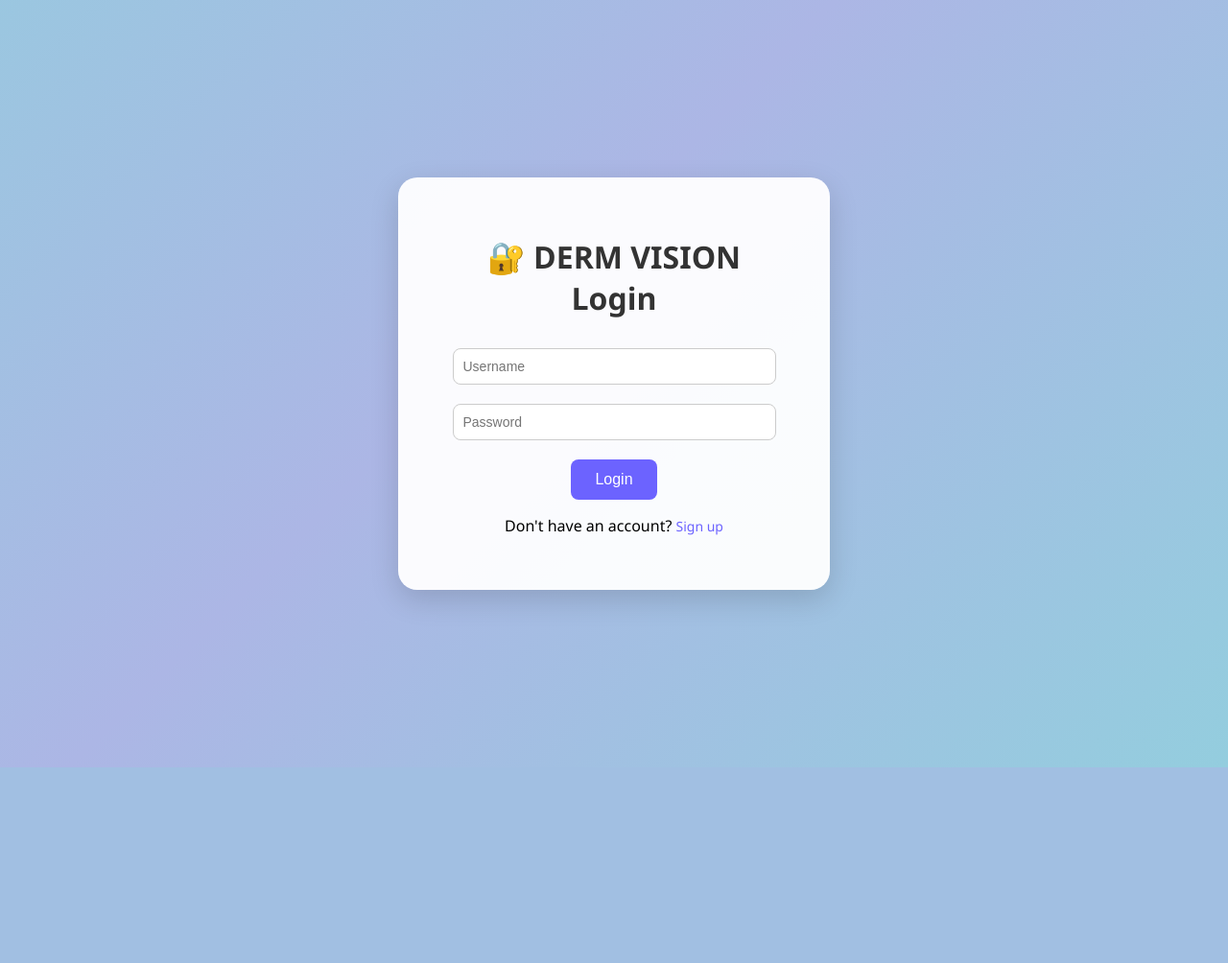
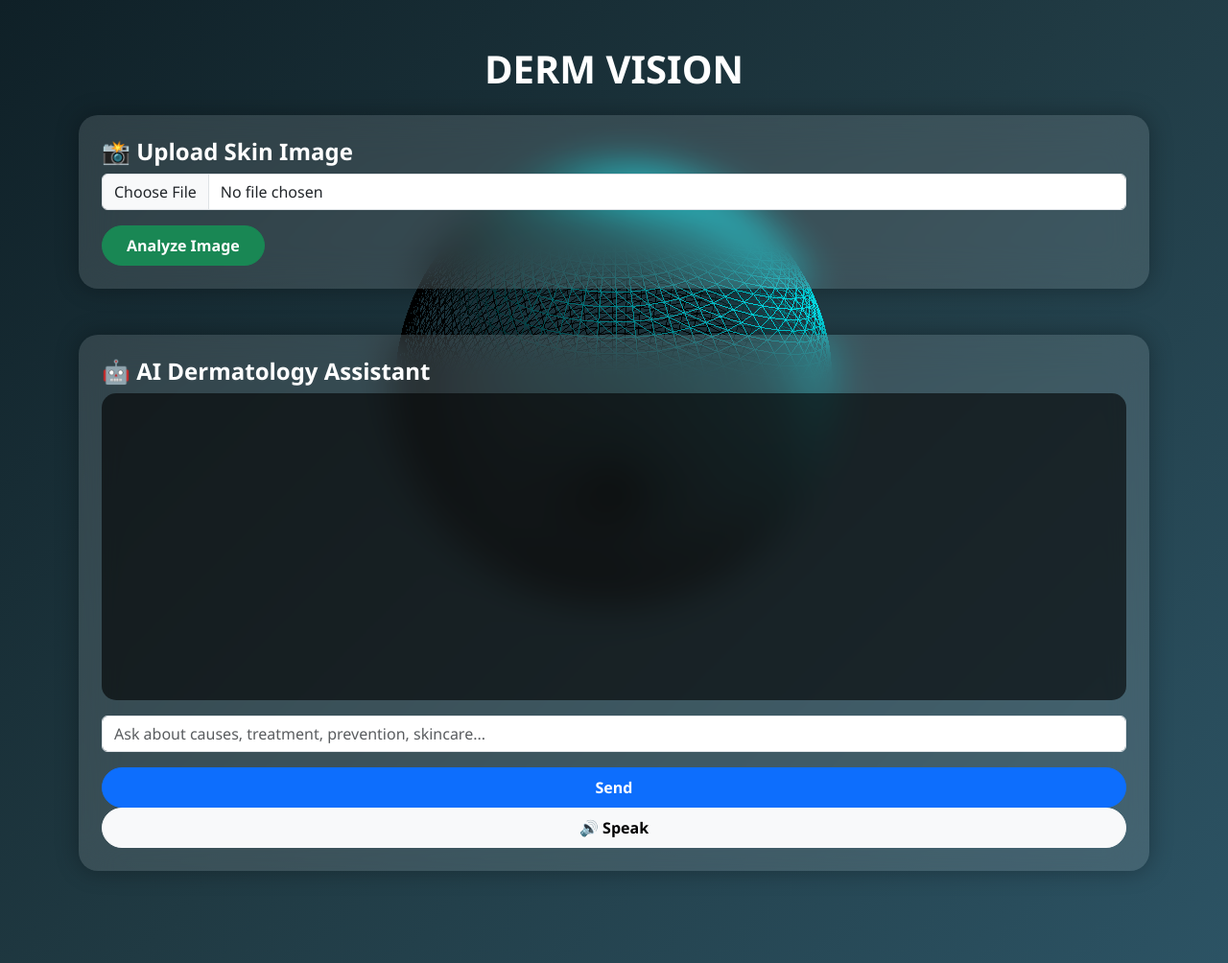
Before and after one commit to varsh123510/skin-disease, a Flask app: page / in a window 1280 px wide. Shown: the whole page at 96% size. Before the commit the page ends 800 px from the top, so only its background shows below. Run offline with Flask 3, Linux system fonts and the light colour scheme; some libraries are stand-ins or nearby versions.

Commit message:
first commit

```diff
--- a/app.py
+++ b/app.py
@@ -3,21 +3,24 @@ from torchvision import transforms
 from torchvision.models import resnet18, ResNet18_Weights
 from flask import Flask, request, render_template
 from PIL import Image
+import numpy as np
 import os
 
 app = Flask(__name__)
 
+# Device configuration
+device = "cuda" if torch.cuda.is_available() else "cpu"
+
 # Load model
-device = "cuda" if torch.cuda.is_available() else "cpu"
 weights = ResNet18_Weights.DEFAULT
 num_classes = 9
 model = resnet18(weights=weights)
 model.fc = torch.nn.Linear(model.fc.in_features, num_classes)
+model.load_state_dict(torch.load("best_skin_disease_model.pth", map_location=device))
 model = model.to(device)
-model.load_state_dict(torch.load("best_skin_disease_model.pth", map_location=device))
 model.eval()
 
-# Image Transform
+# Image transformation
 transform = transforms.Compose([
     transforms.Resize((128, 128)),
     transforms.ToTensor(),
@@ -25,30 +28,64 @@ transform = transforms.Compose([
                          std=[0.229, 0.224, 0.225])
 ])
 
-# Class labels
+# Original 9 classes
 classes = [
-    'Actinic keratosis', 'Atopic Dermatitis', 'Benign keratosis',
-    'Dermatofibroma', 'Melanocytic nevus', 'Melanoma',
-    'Squamous cell carcinoma', 'Tinea Ringworm Candidiasis', 'Vascular lesion'
+    "Actinic keratosis",
+    "Atopic Dermatitis",
+    "Benign keratosis",
+    "Dermatofibroma",
+    "Melanocytic nevus",
+    "Melanoma",
+    "Squamous cell carcinoma",
+    "Tinea Ringworm Candidiasis",
+    "Vascular lesion"
 ]
 
+# Allergy mapping
+allergy_classes = {
+    "Atopic Dermatitis": "Eczema (Skin Allergy)",
+    "Tinea Ringworm Candidiasis": "Fungal Allergy / Infection"
+}
 
+# ----------------------------
+# Skin validation function
+# ----------------------------
 def is_skin_image(image):
-    """
-    Basic check to ensure the uploaded image likely contains skin region.
-    """
     image = image.convert("RGB")
     pixels = list(image.getdata())
 
     skin_pixels = 0
-    for r, g, b in pixels[::50]:  # sample every 50th pixel
+    for r, g, b in pixels[::50]:
         if (r > 80 and g > 40 and b > 20 and
             max(r, g, b) - min(r, g, b) > 10 and
             r > g and r > b):
             skin_pixels += 1
 
-    # If less than 10% skin-like pixels → not valid skin image
     return (skin_pixels / (len(pixels) / 50)) > 0.1
+
+
+# ----------------------------
+# Melasma / PIH Detection Rule
+# ----------------------------
+def detect_melasma_pih(image):
+    image = image.resize((224, 224))
+    img_array = np.array(image)
+
+    R = img_array[:, :, 0].astype(float)
+    G = img_array[:, :, 1].astype(float)
+    B = img_array[:, :, 2].astype(float)
+
+    brown_pixels = (
+        (R > 70) &
+        (G > 40) &
+        (B < 150) &
+        (R > G) &
+        (G > B)
+    )
+
+    brown_ratio = np.sum(brown_pixels) / (224 * 224)
+
+    return brown_ratio > 0.30
 
 
 @app.route("/", methods=["GET", "POST"])
@@ -58,34 +95,57 @@ def index():
 
     if request.method == "POST":
         if "image" not in request.files:
-            error = "No file uploaded."
+            error = "No image uploaded."
             return render_template("index.html", error=error)
 
         file = request.files["image"]
 
         if file.filename == "":
-            error = "Please select an image file."
+            error = "No file selected."
             return render_template("index.html", error=error)
 
+        os.makedirs("uploads", exist_ok=True)
         filepath = os.path.join("uploads", file.filename)
-        os.makedirs("uploads", exist_ok=True)
         file.save(filepath)
 
         try:
-            image = Image.open(filepath)
+            image = Image.open(filepath).convert("RGB")
 
-            # ✅ Check if valid skin image
+            # Step 1: Validate skin image
             if not is_skin_image(image):
-                # Instead of prediction, send message directly
-                prediction = "❌ This is not a valid skin disease image. Please upload a proper skin image."
+                prediction = "❌ Please upload a valid skin image."
                 return render_template("index.html", prediction=prediction)
 
-            # Predict
+            # Step 2: Check Pigmentation Disorder FIRST
+            if detect_melasma_pih(image):
+                prediction = (
+                    "🌑 Pigmentation Disorder Detected\n"
+                    "Type: Melasma / Post-Inflammatory Hyperpigmentation\n\n"
+                    "⚠️ This is an AI-assisted estimation only."
+                )
+                return render_template("index.html", prediction=prediction)
+
+            # Step 3: Otherwise run CNN model
             img_tensor = transform(image).unsqueeze(0).to(device)
+
             with torch.no_grad():
-                output = model(img_tensor)
-                predicted_class = output.argmax(dim=1).item()
-                prediction = f"🧠 Predicted Disease: {classes[predicted_class]}"
+                outputs = model(img_tensor)
+                predicted_class = outputs.argmax(dim=1).item()
+
+            predicted_disease = classes[predicted_class]
+
+            if predicted_disease in allergy_classes:
+                prediction = (
+                    "🤧 Skin Allergy Detected\n"
+                    f"Type: {allergy_classes[predicted_disease]}\n\n"
+                    "⚠️ This is not a medical diagnosis."
+                )
+            else:
+                prediction = (
+                    "🧠 Skin Disease Detected\n"
+                    f"Type: {predicted_disease}\n\n"
+                    "⚠️ This is not a medical diagnosis."
+                )
 
         except Exception as e:
             error = f"Error processing image: {e}"
--- a/templates/index.html
+++ b/templates/index.html
@@ -2,317 +2,321 @@
 <html lang="en">
 <head>
 <meta charset="UTF-8">
-  <title>
-    DERM VISION
+<title>AI Dermatology Pro Screening System</title>
+<meta name="viewport" content="width=device-width, initial-scale=1.0">
 
+<link href="https://cdn.jsdelivr.net/npm/bootstrap@5.3.2/dist/css/bootstrap.min.css" rel="stylesheet">
+<script src="https://cdnjs.cloudflare.com/ajax/libs/three.js/r128/three.min.js"></script>
 
-  </title>
-  <script src="https://cdnjs.cloudflare.com/ajax/libs/bodymovin/5.7.4/lottie.min.js"></script>
 <style>
-    body {
-      font-family: 'Segoe UI', Tahoma, Geneva, Verdana, sans-serif;
-      margin: 0;
-      padding: 0;
-      background: linear-gradient(-45deg, #74ebd5, #ACB6E5, #74ebd5, #ACB6E5);
-      background-size: 400% 400%;
-      animation: gradientBG 12s ease infinite;
-      display: flex;
-      justify-content: center;
-      align-items: center;
-      min-height: 100vh;
-      flex-direction: column;
-    }
-    @keyframes gradientBG {
-      0% {background-position: 0% 50%;}
-      50% {background-position: 100% 50%;}
-      100% {background-position: 0% 50%;}
-    }
-    h1 { color: #333; text-align: center; }
-
-    .section { display: none; width: 100%; }
-    .active { display: block; }
-
-    /* Login Container */
-    .login-container {
-      background-color: rgba(255,255,255,0.95);
-      padding: 40px 50px;
-      border-radius: 20px;
-      box-shadow: 0px 10px 30px rgba(0,0,0,0.15);
-      text-align: center;
-      width: 350px;
-      animation: fadeIn 1s ease;
-    }
-    @keyframes fadeIn {
-      from {opacity: 0; transform: translateY(30px);}
-      to {opacity: 1; transform: translateY(0);}
-    }
-    .login-container input {
-      width: 90%;
-      padding: 10px;
-      margin: 10px 0;
-      border-radius: 8px;
-      border: 1px solid #ccc;
-      font-size: 14px;
-    }
-    .btn {
-      padding: 12px 25px;
-      border: none;
-      border-radius: 8px;
-      background-color: #6C63FF;
-      color: white;
-      font-size: 16px;
-      cursor: pointer;
-      transition: 0.3s;
-      margin: 10px auto;
-      display: block;
-    }
-    .btn:hover { background-color: #5751d6; }
-    a { color: #6C63FF; cursor: pointer; font-size: 14px; }
-
-    .dashboard {
-      display: grid;
-      grid-template-columns: repeat(3, 1fr);
-      gap: 10px;
-      width: 80%;
-      max-width: 1000px;
-      margin: 20px auto;
-    }
-    .card {
-      background: white;
-      border-radius: 15px;
-      padding: 20px;
-      text-align: center;
-      font-weight: bold;
-      font-size: 1.1em;
-      transition: transform 0.3s, box-shadow 0.3s;
-      cursor: pointer;
-      box-shadow: 0px 5px 15px rgba(0,0,0,0.1);
-    }
-    .card:hover {
-      transform: translateY(-8px) scale(1.05);
-      box-shadow: 0px 15px 30px rgba(0,0,0,0.25), 0 0 15px rgba(108, 99, 255, 0.7);
-      background: #f9fbff;
+body{
+margin:0;
+background:linear-gradient(135deg,#0f2027,#203a43,#2c5364);
+font-family:'Segoe UI',sans-serif;
+color:#fff;
+overflow-x:hidden;
 }
 
-    .container {
-      background-color: rgba(255, 255, 255, 0.95);
-      padding: 20px 30px;
-      border-radius: 15px;
-      box-shadow: 0px 10px 30px rgba(0,0,0,0.1);
-      text-align: center;
-      width: 350px;
-      margin: auto;
-    }
-    img {
-      max-width: 100%;
-      margin-top: 15px;
-      border-radius: 10px;
-      box-shadow: 0px 5px 15px rgba(0,0,0,0.1);
-    }
-    .doctor-animation {
-      width: 200px; height: 200px;
-      margin: 10px auto 20px;
-      animation: float 3s ease-in-out infinite;
-    }
-    @keyframes float { 0%,100% { transform: translateY(0);} 50% { transform: translateY(-15px);} }
-
-    #infoBox {
-      display: none;
-      position: fixed;
-      top: 50%;
-      left: 50%;
-      transform: translate(-50%, -50%);
-      background: white;
-      padding: 30px;
-      border-radius: 20px;
-      box-shadow: 0px 5px 25px rgba(0,0,0,0.3);
-      width: 60%;
-      max-width: 500px;
-      text-align: left;
-      z-index: 1000;
-    }
-    #infoBox h2 { color: #1565c0; margin-top:0; }
-    #infoBox button {
-      background: #ef5350;
-      color: white;
-      border: none;
-      padding: 8px 15px;
-      border-radius: 10px;
-      float: right;
-      cursor: pointer;
+.card{
+background:rgba(255,255,255,0.12);
+backdrop-filter:blur(20px);
+border:none;
+border-radius:20px;
+color:#fff;
+box-shadow:0 0 25px rgba(0,0,0,0.3);
 }
 
-    .welcome-text {
-      text-align: center;
-      color: #2c3e50;
-      font-size: 1.3em;
-      margin-bottom: 15px;
-      font-weight: bold;
+h1,h4,label{color:#fff;font-weight:600;}
+
+.btn-custom{
+border-radius:30px;
+padding:8px 25px;
+font-weight:600;
+}
+
+.fade-q{
+opacity:0;
+transform:translateY(10px);
+transition:all 0.6s ease;
+margin-bottom:15px;
+}
+
+.fade-q.show{
+opacity:1;
+transform:translateY(0);
+}
+
+.chat-box{
+height:320px;
+overflow-y:auto;
+background:rgba(0,0,0,0.6);
+padding:15px;
+border-radius:15px;
+}
+
+.user{text-align:right;margin-bottom:10px;}
+.bot{text-align:left;margin-bottom:10px;}
+
+.user span{
+background:#00f2ff;
+color:black;
+padding:10px 15px;
+border-radius:20px;
+display:inline-block;
+}
+
+.bot span{
+background:#ffffff;
+color:black;
+padding:10px 15px;
+border-radius:20px;
+display:inline-block;
+}
+
+canvas{
+position:fixed;
+top:0;
+left:0;
+z-index:-1;
+}
+
+.disclaimer{
+font-size:0.85rem;
+opacity:0.9;
+margin-top:15px;
+color:#ddd;
+}
+
+.score-circle{
+width:120px;
+height:120px;
+border-radius:50%;
+border:10px solid #00f2fe;
+display:flex;
+align-items:center;
+justify-content:center;
+font-size:22px;
+font-weight:bold;
+margin:auto;
 }
 </style>
 </head>
 <body>
 
-  <!-- LOGIN -->
-   <center>
-  <div id="loginSection" class="section active">
-    <div class="login-container">
-      <h1>🔐 DERM VISION Login</h1>
-      <input type="text" id="loginUsername" placeholder="Username" required>
-      <input type="password" id="loginPassword" placeholder="Password" required>
-      <button class="btn" onclick="login()">Login</button>
-      <p>Don't have an account? <a onclick="toggleSignup(true)">Sign up</a></p>
+<div class="container py-5">
+<h1 class="text-center mb-4"> DERM VISION </h1>
 
+<!-- Upload -->
+<div class="card p-4 mb-5">
+<h4>📸 Upload Skin Image</h4>
+<form method="POST" enctype="multipart/form-data">
+<input type="file" name="image" class="form-control mb-3" required>
+<button type="submit" class="btn btn-success btn-custom">Analyze Image</button>
+</form>
+{% if error %}
+<div class="alert alert-danger mt-3">{{ error }}</div>
+{% endif %}
+</div>
 
+{% if prediction %}
+
+<!-- Questionnaire -->
+<div class="card p-4 mb-5">
+<h4>📝 Health Awareness Questionnaire</h4>
+<div id="questionArea"></div>
+<button onclick="nextQuestion()" class="btn btn-warning btn-custom mt-3">Next</button>
+<button onclick="generateReport()" class="btn btn-info btn-custom mt-3">Generate Report</button>
+</div>
+
+<!-- Report -->
+<div id="reportBox" class="card p-4 mb-5" style="display:none;">
+<h4>📋 AI Skin Health Report</h4>
+
+<div class="score-circle mb-3" id="scoreCircle">0</div>
+
+<div id="reportContent"></div>
+
+<button onclick="speakReport()" class="btn btn-light btn-custom mt-3">🔊 Voice Report</button>
+
+<div class="disclaimer">
+⚠️ DISCLAIMER: This AI system provides preliminary screening for educational purposes only.
+It does NOT replace professional medical diagnosis.
+Please consult a certified dermatologist for clinical confirmation.
 </div>
 </div>
 
-  <!-- SIGNUP -->
-  <div id="signupSection" class="section">
-    <div class="login-container">
-      <h1>📝 Create Account</h1>
-      <input type="text" id="signupUsername" placeholder="Choose Username" required>
-      <input type="password" id="signupPassword" placeholder="Choose Password" required>
-      <button class="btn" onclick="signup()">Sign Up</button>
-      <p>Already have an account? <a onclick="toggleSignup(false)">Login</a></p>
-    </div>
-  </div>
-  </center>
-  <!-- DASHBOARD -->
-  <div id="dashboard" class="section">
-    <button class="btn" style="width:100px; float:right; margin-right:50px;" onclick="logout()">Logout</button>
-    <h1>
-       <center>
-        🩺 DERM VISION <br>
+{% endif %}
 
-         Skin Disease Predictor
-
-    </center>
-  </h1>
-    <p id="welcomeUser" class="welcome-text"></p>
-    <div id="doctor" class="doctor-animation"></div>
-
-    <div class="dashboard">
-      <div class="card" onclick="showInfo('Actinic keratosis')">Actinic keratosis</div>
-      <div class="card" onclick="showInfo('Atopic Dermatitis')">Atopic Dermatitis</div>
-      <div class="card" onclick="showInfo('Benign keratosis')">Benign keratosis</div>
-      <div class="card" onclick="showInfo('Dermatofibroma')">Dermatofibroma</div>
-      <div class="card" onclick="showInfo('Melanocytic nevus')">Melanocytic nevus</div>
-      <div class="card" onclick="showInfo('Melanoma')">Melanoma</div>
-      <div class="card" onclick="showInfo('Squamous cell carcinoma')">Squamous cell carcinoma</div>
-      <div class="card" onclick="showInfo('Tinea Ringworm Candidiasis')">Tinea Ringworm Candidiasis</div>
-      <div class="card" onclick="showInfo('Vascular lesion')">Vascular lesion</div>
-    </div>
-    <button class="btn" onclick="showSection('predictor')">Go to Predictor</button>
+<!-- Chatbot ALWAYS visible -->
+<div class="card p-4 mb-5">
+<h4>🤖 AI Dermatology Assistant</h4>
+<div class="chat-box mb-3" id="chatBox"></div>
+<input type="text" id="chatInput" class="form-control mb-3" placeholder="Ask about causes, treatment, prevention, skincare...">
+<button onclick="sendMessage()" class="btn btn-primary btn-custom">Send</button>
+<button onclick="speakLast()" class="btn btn-light btn-custom">🔊 Speak</button>
 </div>
 
-  <!-- PREDICTOR -->
-  <div id="predictor" class="section">
-    <div class="container">
-      <h1>Skin Disease Predictor</h1>
-      <form method="POST" enctype="multipart/form-data">
-        <input type="file" name="image" accept="image/*" required onchange="previewImage(event)">
-        <br>
-        <button type="submit">Predict</button>
-      </form>
-      <img id="preview" src="#" style="display:none;"/>
-      {% if prediction %}
-        <div class="speech-bubble">🩺 Doctor says: {{ prediction }}</div>
-        <script>
-          const msg = new SpeechSynthesisUtterance("The predicted skin disease is {{ prediction }}");
-          msg.lang = "en-IN";
-          window.speechSynthesis.speak(msg);
-        </script>
-      {% endif %}
-      <button class="btn" onclick="showSection('dashboard')">⬅ Back to Dashboard</button>
-    </div>
-  </div>
-
-  <!-- INFO POPUP -->
-  <div id="infoBox">
-    <button onclick="closeInfo()">Close</button>
-    <h2 id="diseaseTitle"></h2>
-    <p id="diseaseDesc"></p>
 </div>
 
 <script>
-    function showSection(id){
-      document.querySelectorAll('.section').forEach(s => s.classList.remove('active'));
-      document.getElementById(id).classList.add('active');
+document.addEventListener("DOMContentLoaded", function(){
+
+/* ---------- 3D Sphere ---------- */
+const scene=new THREE.Scene();
+const camera=new THREE.PerspectiveCamera(75,window.innerWidth/window.innerHeight,0.1,1000);
+const renderer=new THREE.WebGLRenderer({alpha:true});
+renderer.setSize(window.innerWidth,window.innerHeight);
+document.body.appendChild(renderer.domElement);
+
+const geometry=new THREE.SphereGeometry(2,64,64);
+const material=new THREE.MeshStandardMaterial({color:0x00f2fe,wireframe:true});
+const sphere=new THREE.Mesh(geometry,material);
+scene.add(sphere);
+
+const light=new THREE.PointLight(0xffffff,1);
+light.position.set(5,5,5);
+scene.add(light);
+
+camera.position.z=5;
+
+function animate(){
+requestAnimationFrame(animate);
+sphere.rotation.y+=0.003;
+sphere.rotation.x+=0.002;
+renderer.render(scene,camera);
 }
-    function toggleSignup(isSignup){ showSection(isSignup ? 'signupSection' : 'loginSection'); }
+animate();
 
-    function signup(){
-      const u=document.getElementById('signupUsername').value.trim();
-      const p=document.getElementById('signupPassword').value.trim();
-      if(!u||!p) return alert("Please fill all fields");
-      let users=JSON.parse(localStorage.getItem('users'))||{};
-      if(users[u]) return alert("Username already exists!");
-      users[u]=p; localStorage.setItem('users',JSON.stringify(users));
-      alert("Signup successful! Please login."); toggleSignup(false);
+/* ---------- Questionnaire Logic ---------- */
+let disease=`{{ prediction | default('Skin Condition') | safe }}`.toLowerCase();
+let questions=[];
+let answers=[];
+let qIndex=0;
+
+questions=[
+"Do you experience itching? (Yes/No)",
+"Has the patch increased in size recently? (Yes/No)",
+"Is there redness or inflammation? (Yes/No)",
+"Do you have frequent sun exposure? (Yes/No)",
+"Do you use sunscreen regularly? (Yes/No)",
+"Is there family history of skin issues? (Yes/No)",
+"Have you noticed color variation? (Yes/No)",
+"Is the skin texture changing? (Yes/No)",
+"Have you delayed medical consultation? (Yes/No)",
+"Do you use cosmetic products frequently? (Yes/No)"
+];
+
+window.nextQuestion=function(){
+if(qIndex<questions.length){
+let div=document.createElement("div");
+div.className="fade-q show";
+div.innerHTML=`<label>${questions[qIndex]}</label>
+<div>
+<input type="radio" name="q${qIndex}" value="Yes"> Yes
+<input type="radio" name="q${qIndex}" value="No"> No
+</div>`;
+document.getElementById("questionArea").appendChild(div);
+qIndex++;
+}
 }
 
-    function login(){
-      const u=document.getElementById('loginUsername').value.trim();
-      const p=document.getElementById('loginPassword').value.trim();
-      let users=JSON.parse(localStorage.getItem('users'))||{};
-      if(users[u]===p){
-        localStorage.setItem('loggedInUser',u);
-        showDashboard(u);
-      } else alert("Invalid username or password!");
+window.generateReport=function(){
+
+answers=[];
+for(let i=0;i<questions.length;i++){
+let selected=document.querySelector(`input[name="q${i}"]:checked`);
+if(selected) answers.push(selected.value);
 }
 
-    function logout(){
-      localStorage.removeItem('loggedInUser');
-      showSection('loginSection');
+let yesCount=answers.filter(a=>a==="Yes").length;
+let score=100-(yesCount*7);
+if(score<40) score=40;
+
+document.getElementById("scoreCircle").innerText=score;
+
+let riskLevel="Low";
+if(score<70) riskLevel="Moderate";
+if(score<55) riskLevel="High";
+
+let content=`
+<b>Screening Result:</b> Possible ${disease}<br><br>
+<b>Risk Level:</b> ${riskLevel}<br>
+<b>Skin Health Score:</b> ${score}/100<br><br>
+
+<b>Recommendation:</b><br>
+- Maintain regular sunscreen use.<br>
+- Avoid harsh cosmetic products.<br>
+- Monitor any sudden skin changes.<br>
+- Seek dermatologist consultation if symptoms persist.<br>
+`;
+
+document.getElementById("reportContent").innerHTML=content;
+document.getElementById("reportBox").style.display="block";
 }
 
-    function showDashboard(user){
-      showSection('dashboard');
-      document.getElementById('welcomeUser').innerText = `👋 Welcome, ${user}!`;
-      const speech = new SpeechSynthesisUtterance(`Welcome ${user}, to DERM Vision!`);
-      speech.lang="en-IN";
+/* ---------- Voice ---------- */
+function speak(text){
+let speech=new SpeechSynthesisUtterance(text);
+speech.rate=0.95;
+speech.pitch=1.05;
 window.speechSynthesis.speak(speech);
 }
 
-    window.onload=function(){
-      const user=localStorage.getItem('loggedInUser');
-      if(user) showDashboard(user);
-    };
-
-    var animation = bodymovin.loadAnimation({
-      container: document.getElementById('doctor'),
-      renderer: 'svg', loop: true, autoplay: true,
-      path: 'https://lottie.host/ea1a39f3-c9b3-4d93-b83a-cf905d86d788/kvl4BvUGUJ.json'
-    });
-
-    function previewImage(e){
-      var p=document.getElementById('preview');
-      p.src=URL.createObjectURL(e.target.files[0]);
-      p.style.display='block';
+window.speakReport=function(){
+let text=document.getElementById("reportContent").innerText;
+speak(text);
 }
 
-    const diseaseInfo={
-      "Actinic keratosis":"A rough, scaly patch caused by sun exposure.",
-      "Atopic Dermatitis":"A chronic itchy rash linked to allergies.",
-      "Benign keratosis":"Non-cancerous growth, brown and slightly raised.",
-      "Dermatofibroma":"A small, firm bump on skin caused by fibrous tissue.",
-      "Melanocytic nevus":"Moles, harmless unless they change color/size.",
-      "Melanoma":"Serious skin cancer; early detection critical.",
-      "Squamous cell carcinoma":"Scaly red patches or sores; a skin cancer.",
-      "Tinea Ringworm Candidiasis":"Fungal infection causing circular rashes.",
-      "Vascular lesion":"Abnormal blood vessels appearing as red marks."
-    };
+/* ---------- Smart Chatbot ---------- */
+window.sendMessage=function(){
+let input=document.getElementById("chatInput");
+let msg=input.value.trim();
+if(msg==="")return;
 
-    function showInfo(name){
-      document.getElementById('diseaseTitle').innerText=name;
-      const desc=diseaseInfo[name];
-      document.getElementById('diseaseDesc').innerText=desc;
-      document.getElementById('infoBox').style.display='block';
-      const msg=new SpeechSynthesisUtterance(name+". "+desc);
-      msg.lang="en-IN"; window.speechSynthesis.speak(msg);
+let chat=document.getElementById("chatBox");
+chat.innerHTML+=`<div class="user"><span>${msg}</span></div>`;
+
+let reply=generateReply(msg.toLowerCase());
+chat.innerHTML+=`<div class="bot"><span>${reply}</span></div>`;
+chat.scrollTop=chat.scrollHeight;
+input.value="";
 }
-    function closeInfo(){ document.getElementById('infoBox').style.display='none'; }
+
+function random(arr){return arr[Math.floor(Math.random()*arr.length)];}
+
+function generateReply(msg){
+
+const treatments=[
+"Treatment depends on severity and early care improves outcomes.",
+"Management varies by individual skin condition and dermatologist guidance is recommended.",
+"Therapy may include topical creams, sun protection, or medical intervention."
+];
+
+const precautions=[
+"Avoid excessive sunlight and use SPF 30+ sunscreen.",
+"Maintain hydration and avoid harsh chemicals.",
+"Monitor sudden changes and maintain hygiene."
+];
+
+if(msg.includes("treatment")) return random(treatments);
+if(msg.includes("precaution")) return random(precautions);
+if(msg.includes("cause")) return "Skin conditions may arise from UV exposure, hormonal imbalance, infections, allergies, or genetic predisposition.";
+if(msg.includes("diet")) return "A balanced diet rich in antioxidants, fruits, vegetables, and hydration supports skin health.";
+if(msg.includes("prevent")) return "Regular sunscreen use, hygiene, early screening, and avoiding irritants help prevent complications.";
+if(msg.length>25) return "That is a thoughtful question. Skin health varies by genetics, immunity, and environmental exposure. Monitoring and professional evaluation are important.";
+
+return "I can explain treatment, prevention, causes, lifestyle care, or general dermatology awareness.";
+}
+
+window.speakLast=function(){
+let bots=document.getElementsByClassName("bot");
+if(bots.length===0)return;
+let last=bots[bots.length-1].innerText;
+speak(last);
+}
+
+});
 </script>
+
 </body>
 </html>
```
Also changed, not shown: predict.py (+77 -17 lines), uploads/CodeChefBadge.png (added), uploads/Screenshot 2026-02-22 185517.png (added), uploads/WhatsApp Image 2026-02-09 at 14.24.36 (1).jpeg (added), uploads/WhatsApp Image 2026-02-09 at 14.24.36.jpeg (added), uploads/WhatsApp Image 2026-02-14 at 19.38.21.jpeg (added), uploads/fung.JPG (added), uploads/mel.JPG, uploads/test.jpg (added), uploads/test.jpg.jpeg (added). Lines whose indentation alone changed are shown as unchanged.
